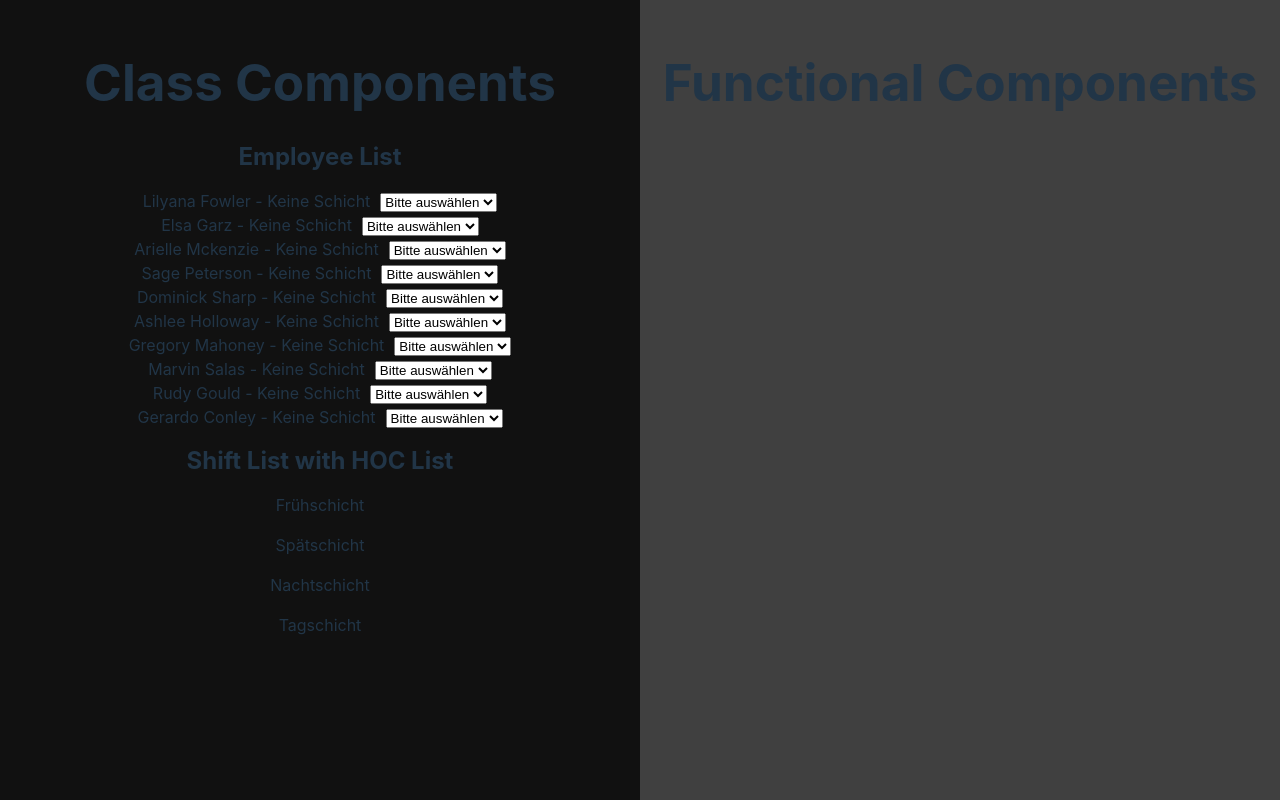
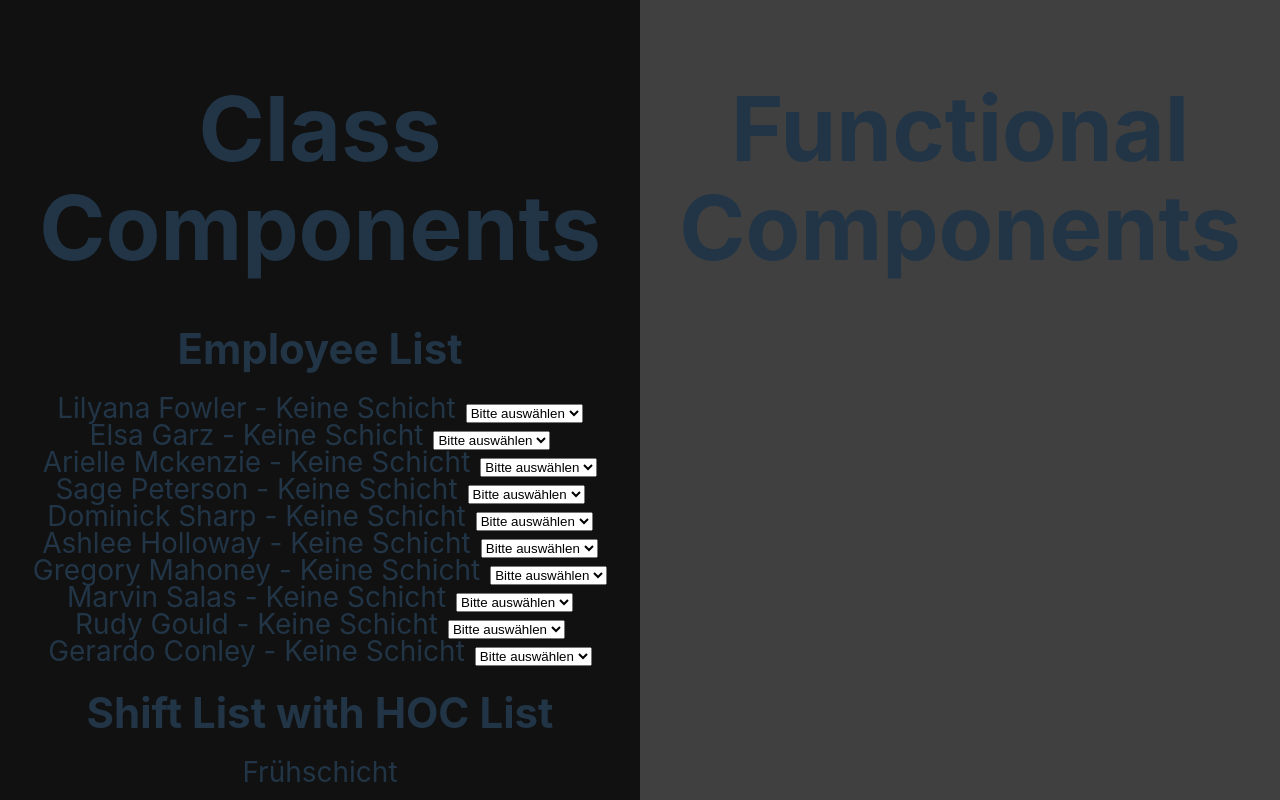
Before and after one commit to AlexDelPab/basta-2022-react-sample-project, a React (Vite) app: page / in a window 1280 px wide. Built offline with nearby package versions, Linux system fonts and the light colour scheme.

Commit message:
Update font size

```diff
--- a/src/index.css
+++ b/src/index.css
@@ -1,6 +1,6 @@
 :root {
   font-family: Inter, Avenir, Helvetica, Arial, sans-serif;
-  font-size: 16px;
+  font-size: 28px;
   line-height: 24px;
   font-weight: 400;
 
```
